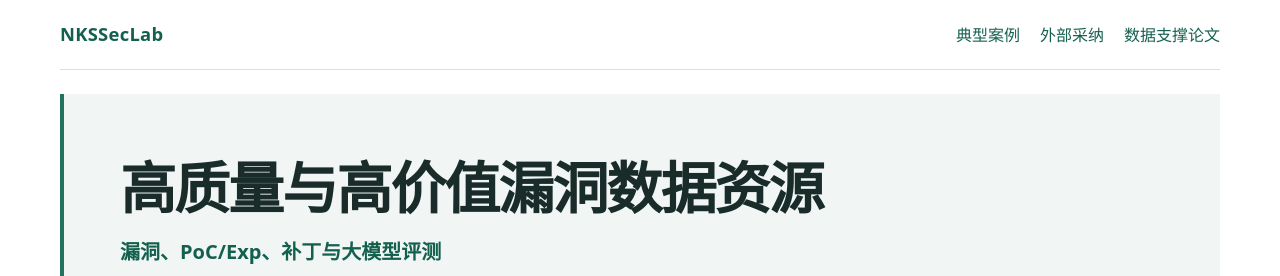
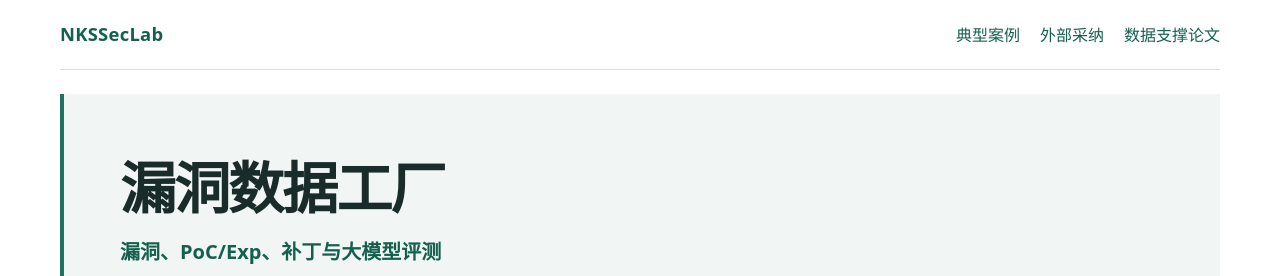
Before and after one commit to nksseclab/security-data, a plain HTML site: page index.html in a window 1280 px wide. Shown: the top 276 px of the page. Drawn offline with Linux system fonts and the light colour scheme.

Commit message:
Update index.html

```diff
--- a/index.html
+++ b/index.html
@@ -3,12 +3,12 @@
 <head>
 <meta charset="utf-8"><meta name="viewport" content="width=device-width,initial-scale=1">
 <meta name="description" content="多源漏洞、PoC、补丁和评测任务：从公开安全信息到可信数据与可执行评测。">
-<title>NKSSecLab漏洞数据资源平台</title><link rel="stylesheet" href="style.css?v=20261125-2">
+<title>NKSSecLab 漏洞数据工厂</title><link rel="stylesheet" href="style.css?v=20261125-2">
 </head>
 <body>
 <header id="top"><a class="brand" href="https://nksseclab.github.io/">NKSSecLab</a><nav aria-label="主导航"><a href="#cases">典型案例</a><a href="#adoption">外部采纳</a><a href="#publications">数据支撑论文</a></nav></header>
 <main>
-<section class="hero"><h1>高质量与高价值漏洞数据资源</h1><p class="subtitle">漏洞、PoC/Exp、补丁与大模型评测</p><p class="intro">1. 经过多源采集、信息补全与正确性验证，形成高质量漏洞数据<br>2. 真实漏洞构建可执行、可判分任务，评测形成高价值训练数据</p><div class="hero-links"><a class="hero-primary" href="#cases">查看典型案例</a></div></section>
+<section class="hero"><h1>漏洞数据工厂</h1><p class="subtitle">漏洞、PoC/Exp、补丁与大模型评测</p><p class="intro">1. 经过多源采集、信息补全与正确性验证，形成高质量漏洞数据<br>2. 真实漏洞构建可执行、可判分任务，评测形成高价值训练数据</p><div class="hero-links"><a class="hero-primary" href="#cases">查看典型案例</a></div></section>
 <section class="overview" aria-labelledby="overview-title"><h2 id="overview-title">数据概览</h2><div class="metrics"><article><small>漏洞条目记录</small><strong>130万+</strong><p>16个来源 · 约44万个漏洞</p></article><article><small>多源PoC/Exp报告</small><strong>50万+</strong><p>13个来源 · 覆盖49,681个漏洞</p></article><article><small>补丁记录</small><strong>4万+</strong><p>关联3万个CVE · 16k条多补丁类型</p></article><article><small>评测题目</small><strong>364</strong><p>1999-2026年 · 隔离环境与轨迹</p></article></div><div class="metrics metrics-detail" aria-label="漏洞关联统计"><article><small>有 PoC 的漏洞</small><strong>49,681</strong></article><article><small>有补丁的漏洞</small><strong>48,632</strong></article><article><small>有补丁且有 PoC</small><strong>6,604</strong></article><article><small>有补丁但无 PoC</small><strong>42,028</strong><p>2011–2026 年：41,506 个</p></article><article><small>有补丁且属复杂 PoC</small><strong>1,896</strong><p>2011–2026 年：1,873 个</p></article></div></section>
 <section id="cases"><div class="section-top"><div><h2>典型案例</h2></div></div><div class="tabs" role="tablist" aria-label="案例类型"><button id="tab-vuln" role="tab" aria-controls="case-panel" aria-selected="true" data-case="vuln">漏洞数据</button><button id="tab-poc" role="tab" aria-controls="case-panel" aria-selected="false" data-case="poc">PoC/Exp数据</button><button id="tab-patch" role="tab" aria-controls="case-panel" aria-selected="false" data-case="patch">补丁数据</button><button id="tab-bench" role="tab" aria-controls="case-panel" aria-selected="false" data-case="bench">评测任务</button></div><div id="case-panel" role="tabpanel" aria-labelledby="tab-vuln" tabindex="0"></div></section>
 
```
